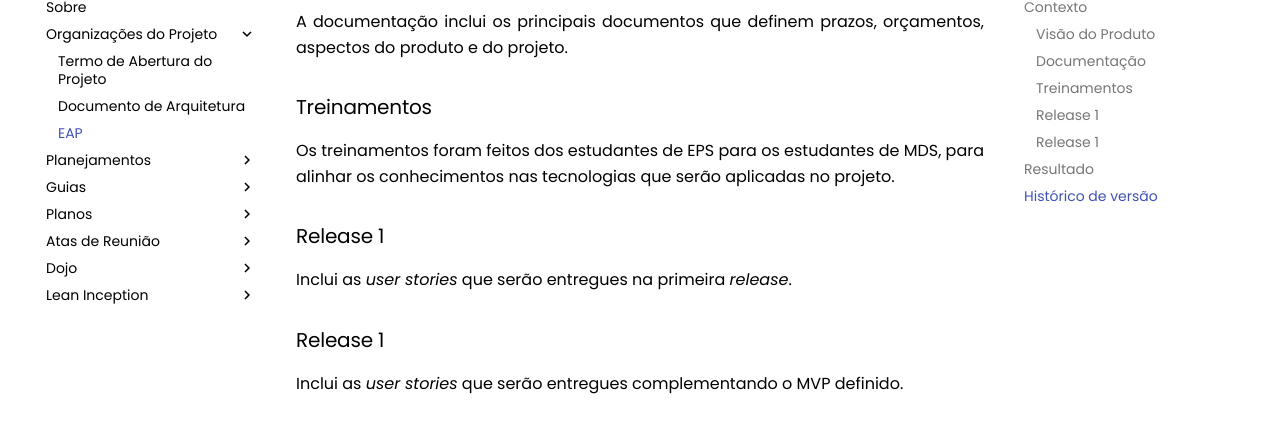
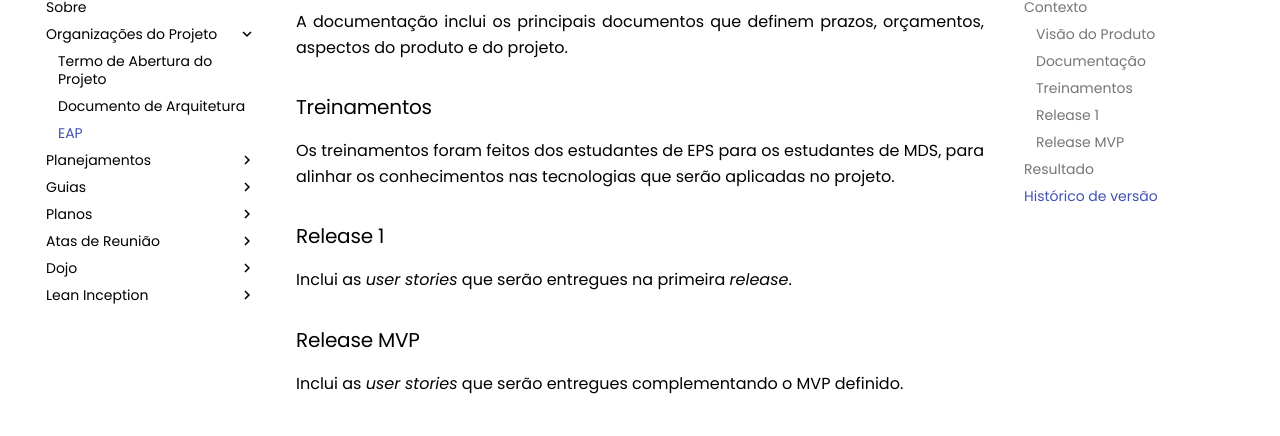
Before and after one commit to fga-eps-mds/2024.1-CALCULUS-DOC, an MkDocs documentation site: the page built from docs/organizacoes/eap.md, in a window 1280 px wide and 1400 px high, scrolled down 379 px. Shown: the part 101-537 px from the top of the window. Built offline with MkDocs 1.6.1 and Material for MkDocs 9.7.7, drawn with Linux system fonts in a browser that asks for light colours; comment, search, counter and statistics services are not loaded.

Commit message:
docs(#20): adicionando texto da release MVP ao documento
Co-authored-by: paulohgontijoo <paulohgontijoo@gmail.com>

```diff
--- a/docs/organizacoes/eap.md
+++ b/docs/organizacoes/eap.md
@@ -15,7 +15,7 @@ Os treinamentos foram feitos dos estudantes de EPS para os estudantes de MDS, pa
 ### Release 1
 Inclui as _user stories_ que serão entregues na primeira _release_.
 
-### Release 1
+### Release MVP
 Inclui as _user stories_ que serão entregues complementando o MVP definido.
 
 ## Resultado
```
Also changed, not shown: other parts of docs/organizacoes/eap.md (+1 -1 lines).
